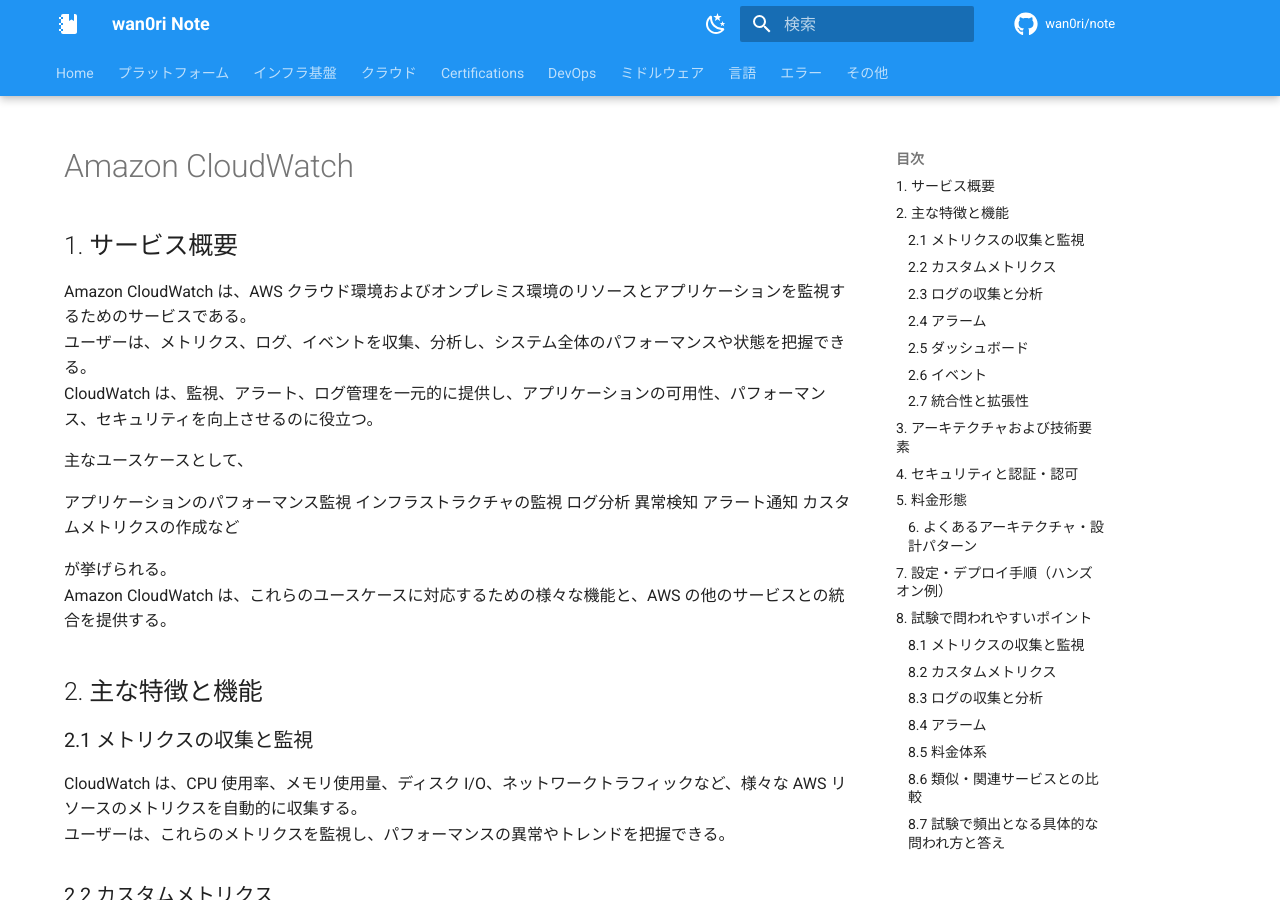
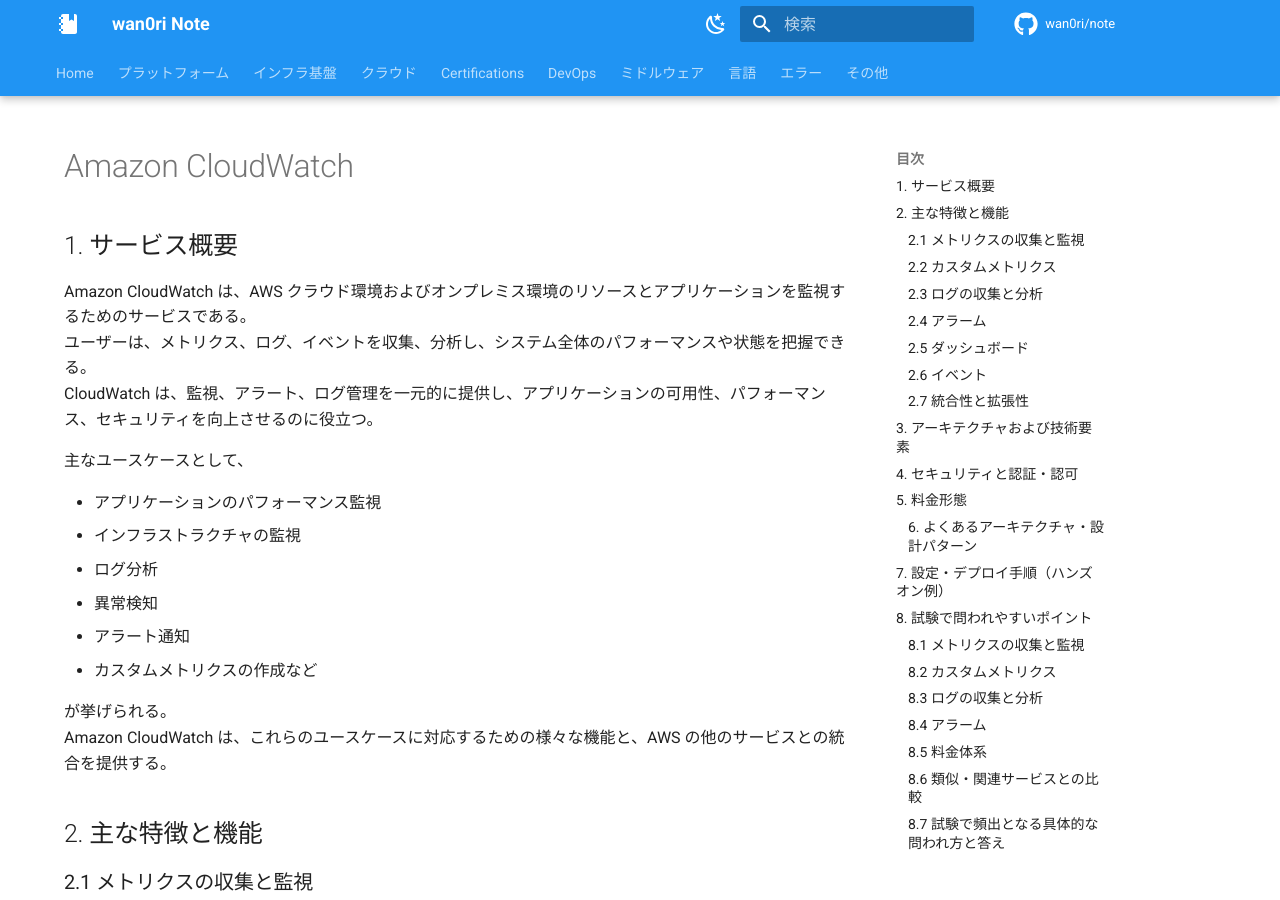
Before and after one commit to wan0ri/note, an MkDocs documentation site: the page built from docs/certifications/aws-saa/ManagementAndGovernance/CloudWatch.md, in a window 1280 px wide and 900 px high. Built offline with MkDocs 1.6.1 and Material for MkDocs 9.7.7, drawn with Linux system fonts in a browser that asks for light colours; comment, search, counter and statistics services are not loaded.

```diff
--- a/docs/certifications/aws-saa/ManagementAndGovernance/CloudWatch.md
+++ b/docs/certifications/aws-saa/ManagementAndGovernance/CloudWatch.md
@@ -10,12 +10,12 @@ CloudWatch は、監視、アラート、ログ管理を一元的に提供し、
 
 主なユースケースとして、
 
-アプリケーションのパフォーマンス監視
-インフラストラクチャの監視
-ログ分析
-異常検知
-アラート通知
-カスタムメトリクスの作成など
+- アプリケーションのパフォーマンス監視
+- インフラストラクチャの監視
+- ログ分析
+- 異常検知
+- アラート通知
+- カスタムメトリクスの作成など
 
 が挙げられる。
 Amazon CloudWatch は、これらのユースケースに対応するための様々な機能と、AWS の他のサービスとの統合を提供する。
```
